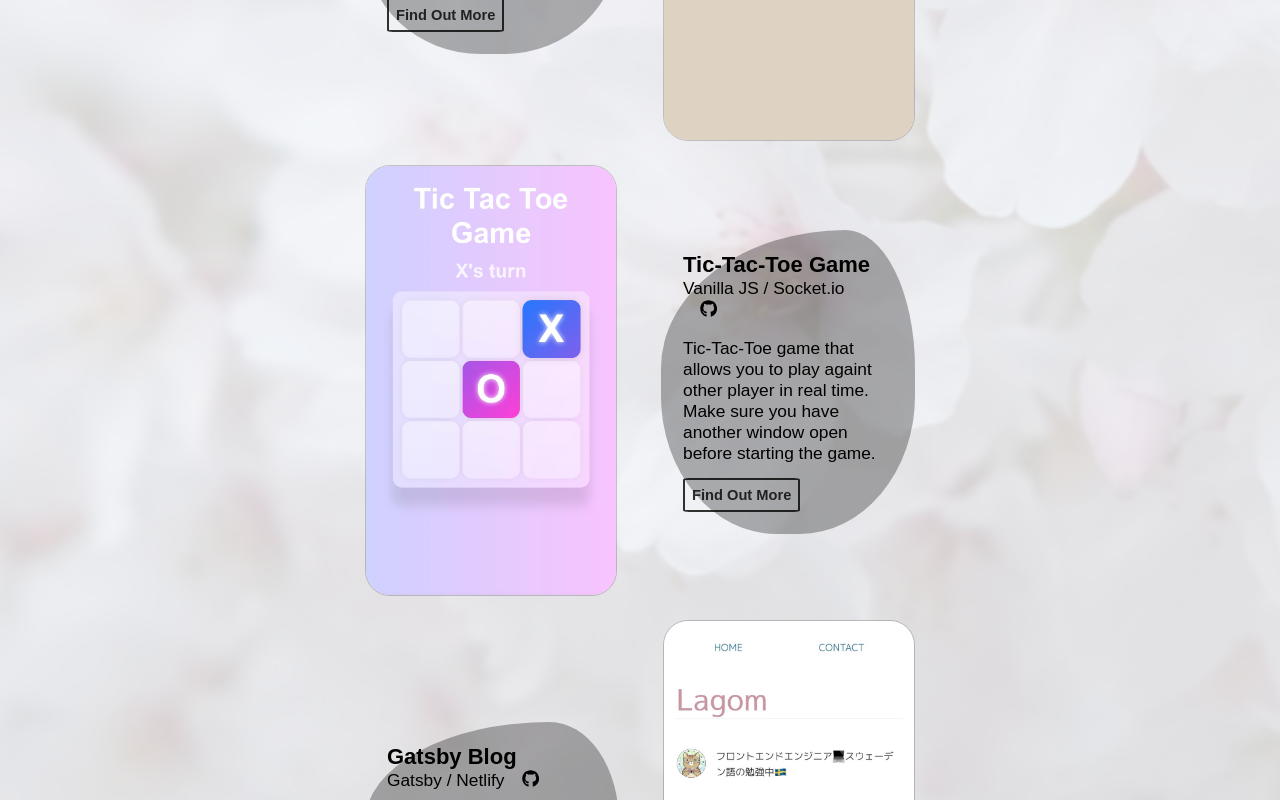
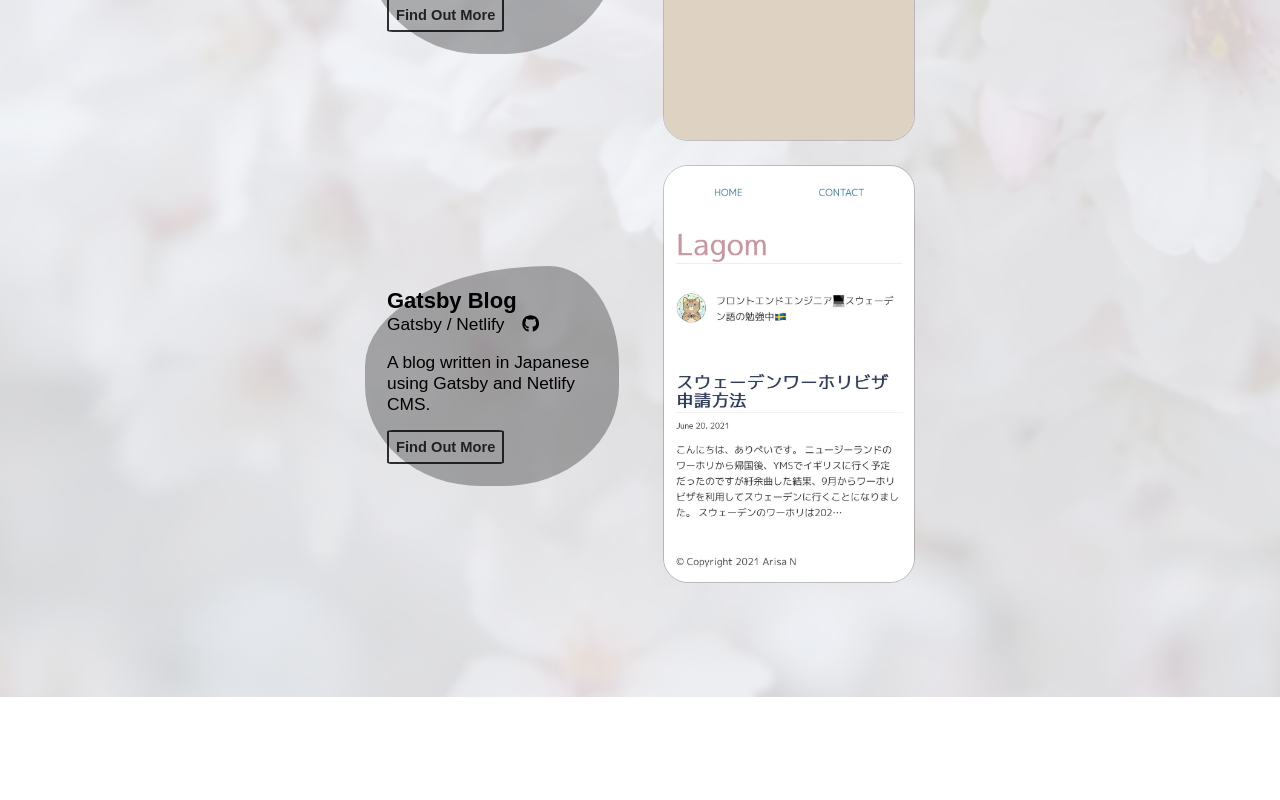
Before and after one commit to arisa277/react_portfolio, a React (Create React App) app: page /Works in a window 1280 px wide. Shown: the part 852-1652 px from the top of the page. After the commit the page ends 1549 px from the top, so only its background shows below. Built offline with nearby package versions, Linux system fonts and the light colour scheme.

Commit message:
fix the description of typing test

```diff
--- a/src/Pages/Works.js
+++ b/src/Pages/Works.js
@@ -48,7 +48,7 @@ const Works = () => {
         {/* vocab test */}
         <div className="project project_2">
           <div className="work_description left">
-            Vocab Test
+            Typying Test
             <p className="language">
               Vue / Nuxt
               <a
@@ -76,39 +76,6 @@ const Works = () => {
           </div>
           <div className="image">
             <img src={Vocab} alt="vocab-app" />
-          </div>
-        </div>
-        {/* todo list */}
-        <div className="project project_3">
-          <div className="image">
-            <img src={TicTacToe} alt="tic-tac-toe-app" />
-          </div>
-          <div className="work_description right">
-            Tic-Tac-Toe Game
-            <p className="language">
-              Vanilla JS / Socket.io
-              <a
-                href="https://github.com/arisa277/tic-tac-toe"
-                className="icon"
-                target="_blank"
-                rel="noreferrer"
-              >
-                <FontAwesomeIcon icon={faGithub} color="#000" />
-              </a>
-            </p>
-            <p>
-              Tic-Tac-Toe game that allows you to play againt other player in real time.
-              Make sure you have another window open before starting the game.
-            </p>
-            <div className="btn">
-              <a
-                href="https://tic-tac-toe-nii.herokuapp.com/"
-                target="_blank"
-                rel="noreferrer"
-              >
-                Find Out More
-              </a>
-            </div>
           </div>
         </div>
         {/* gatsby blog */}
```
